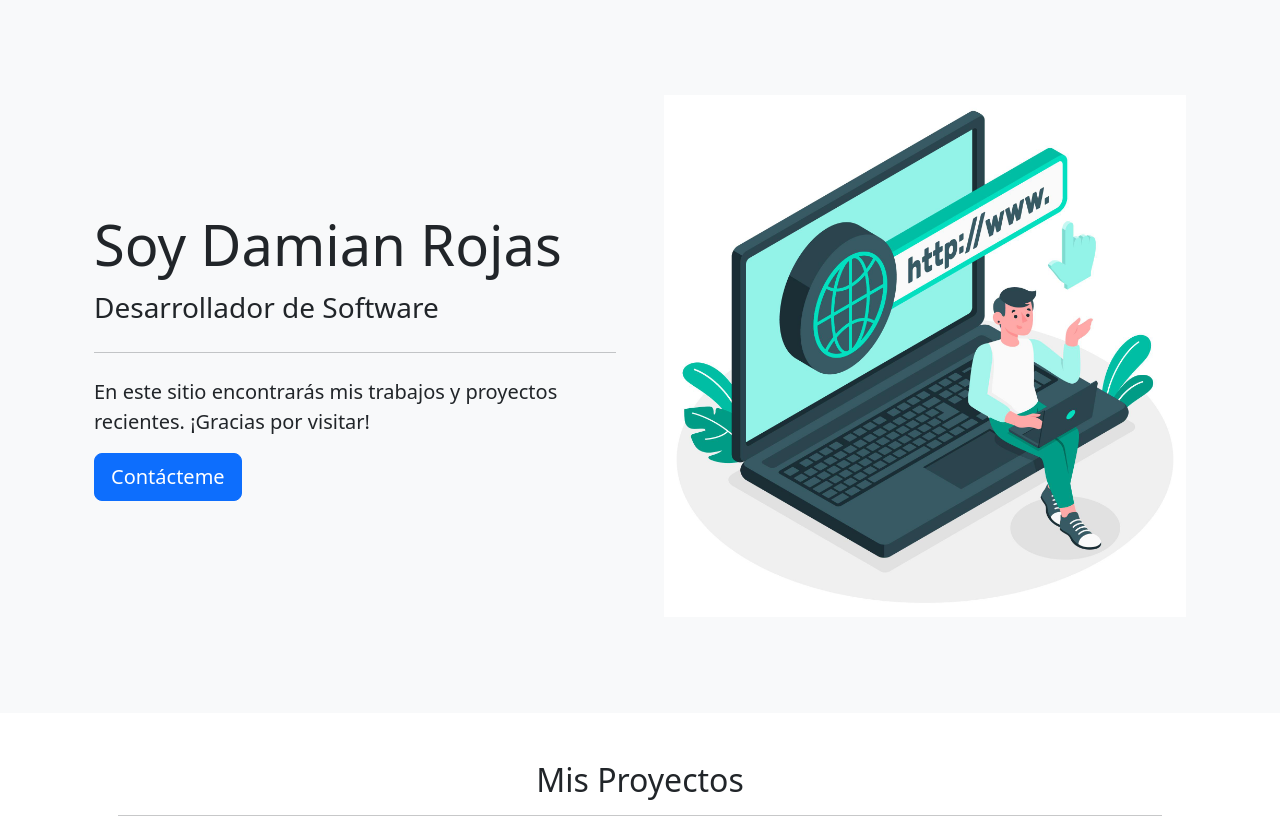
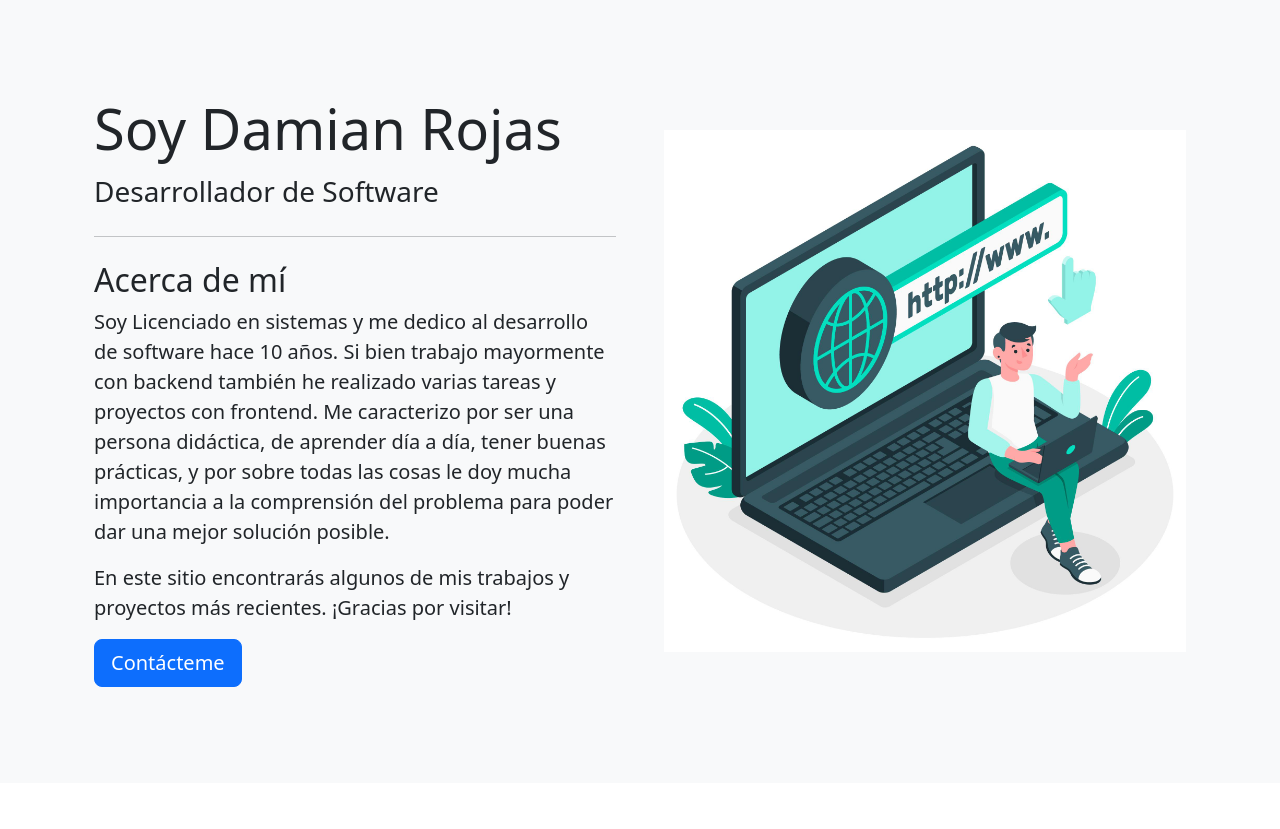
Before and after one commit to DamianRojas79/Portfolio, a Flask app: page / in a window 1280 px wide. Shown: the part 64-893 px from the top of the page. Run offline with Flask 3, Linux system fonts and the light colour scheme; some libraries are stand-ins or nearby versions.

Commit message:
Se agrega sección "Acerca de mi" al portfolio

```diff
--- a/templates/home.html
+++ b/templates/home.html
@@ -9,7 +9,12 @@
                 <h2 class="display-4"> Soy Damian Rojas</h2>
                 <p class="lead fs-3"> Desarrollador de Software</p>
                 <hr class="my-4">
-                <p class="fs-5"> En este sitio encontrarás mis trabajos y proyectos recientes. ¡Gracias por visitar!</p>
+                <h2 class="display-7"> Acerca de mí</h2>
+
+                <p class="fs-5">Soy Licenciado en sistemas y me dedico al desarrollo de software hace 10 años. Si bien trabajo mayormente con backend también he realizado varias tareas y proyectos con frontend.
+                    Me caracterizo por ser una persona didáctica, de aprender día a día, tener buenas prácticas, y por sobre todas las cosas le doy mucha importancia a la comprensión del problema para poder dar una mejor solución posible.
+                    </p>
+                <p class="fs-5"> En este sitio encontrarás algunos de mis trabajos y proyectos más recientes. ¡Gracias por visitar!</p>
                 <a class="btn btn-primary btn-lg" href="#contact" role="button"> Contácteme</a>
             </div>
         </div>
```
